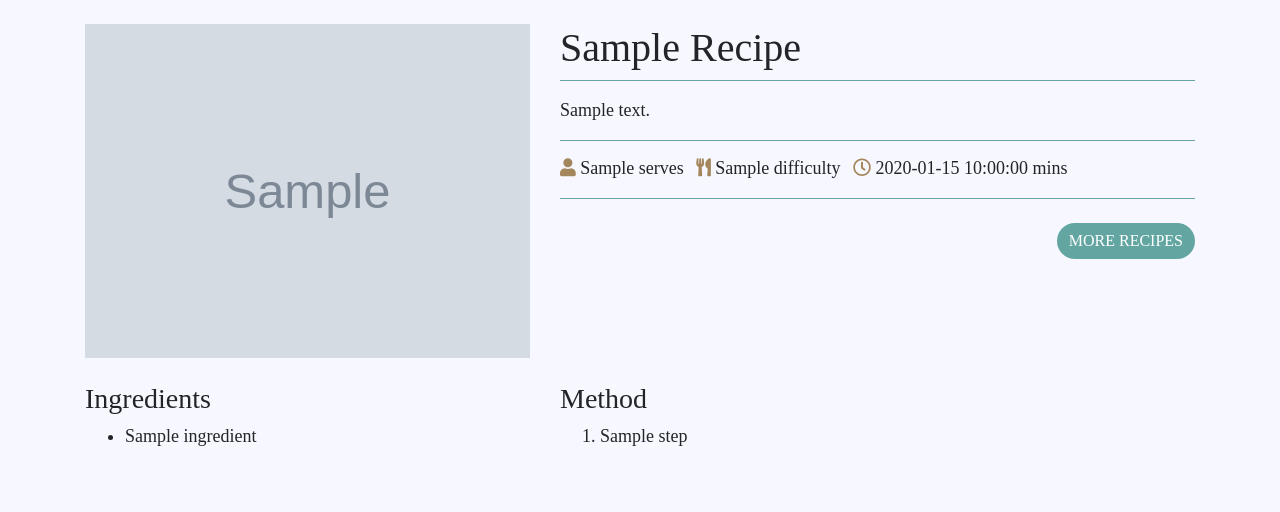
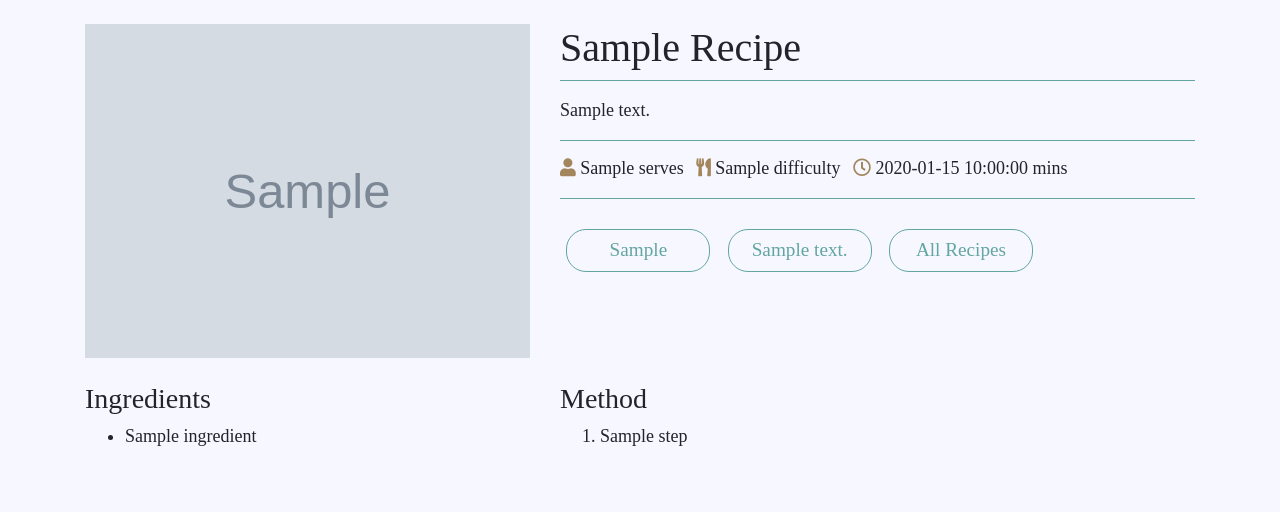
Before and after one commit to jpg6453/food-factory, a Flask app: template templates/recipe_detail.html in a window 1280 px wide. Shown: the part 96-608 px from the top of the page. Run offline with Flask 2, Linux system fonts and the light colour scheme; the template is opened without the code that fills it: most values are stand-ins (such as "Sample title", 1, 10 or a date in 2020); grey boxes marked "Sample" are stand-in pictures; some libraries are stand-ins or nearby versions; some web fonts are replaced.

Commit message:
add buttons to toggle recipe type or main ingredient

```diff
--- a/templates/recipe_detail.html
+++ b/templates/recipe_detail.html
@@ -39,11 +39,11 @@
                 <div class="mt-4">
                     {% if session.user|lower == recipe.created_by|lower %}
 
-                    <a href="{{ url_for('edit_recipe', recipe_id=recipe._id) }}" class=" recipe-detail-btn btn btn-outline-secondary">Edit
+                    <!--a href="{{ url_for('edit_recipe', recipe_id=recipe._id) }}" class=" recipe-detail-btn btn btn-outline-secondary">Edit
                     </a>
 
                     <!--Trigger delete modal-->
-                    <button type="button" class="recipe-detail-btn btn btn-danger ml-3" data-toggle="modal" data-target="#delete">Delete</button>
+                    <!--button type="button" class="recipe-detail-btn btn btn-danger ml-3" data-toggle="modal" data-target="#delete">Delete</button-->
 
                     <!--Delete modal-->
                     <div class="modal fade" id="delete" tabindex="-1" role="dialog" aria-hidden="true">
@@ -69,7 +69,12 @@
                         </div>
                     </div>
                 {% endif %}
-                    <a href="{{ url_for('get_recipes') }}" class="btn btn-primary btn-all-recipes">MORE RECIPES
+
+                    <a href="{{ url_for('get_recipes', main_ingredient=recipe.main_ingredient) }}" class="btn btn-green-outline">{{recipe.main_ingredient.capitalize()}}
+                    </a>
+                    <a href="{{ url_for('get_recipes', cuisine_type=recipe.cuisine_type) }}" class="btn btn-green-outline">{{recipe.cuisine_type.capitalize()}}
+                    </a>
+                    <a href="{{ url_for('get_recipes') }}" class="btn btn-green-outline">All Recipes
                     </a>
                 </div>
             </div>
```
